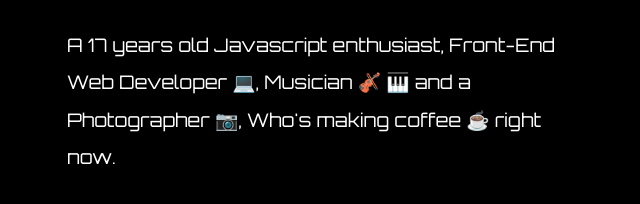
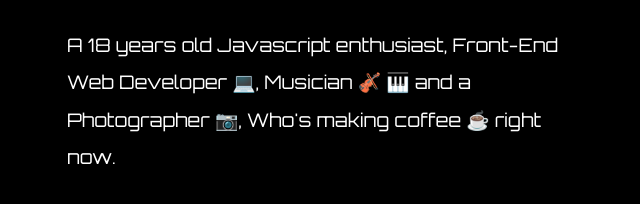
Before and after one commit to YoussefRabeiii/youssef-rabei-temp, a plain HTML site: page index.htm in a window 1280 px wide. Shown: the part 408-612 px from the top of the page, 108-748 px from the left. Drawn offline with Linux system fonts and the light colour scheme.

Commit message:
🎂 Update 17 to 18 years old 🎉

```diff
--- a/index.htm
+++ b/index.htm
@@ -83,7 +83,7 @@
           <h1>I'm Youssef Rabei</h1>
 
           <h3>
-            A 17 years old Javascript enthusiast, Front-End Web Developer 💻,
+            A 18 years old Javascript enthusiast, Front-End Web Developer 💻,
             Musician 🎻 🎹 and a Photographer 📷, Who's making coffee ☕ right
             now.
           </h3>
```
